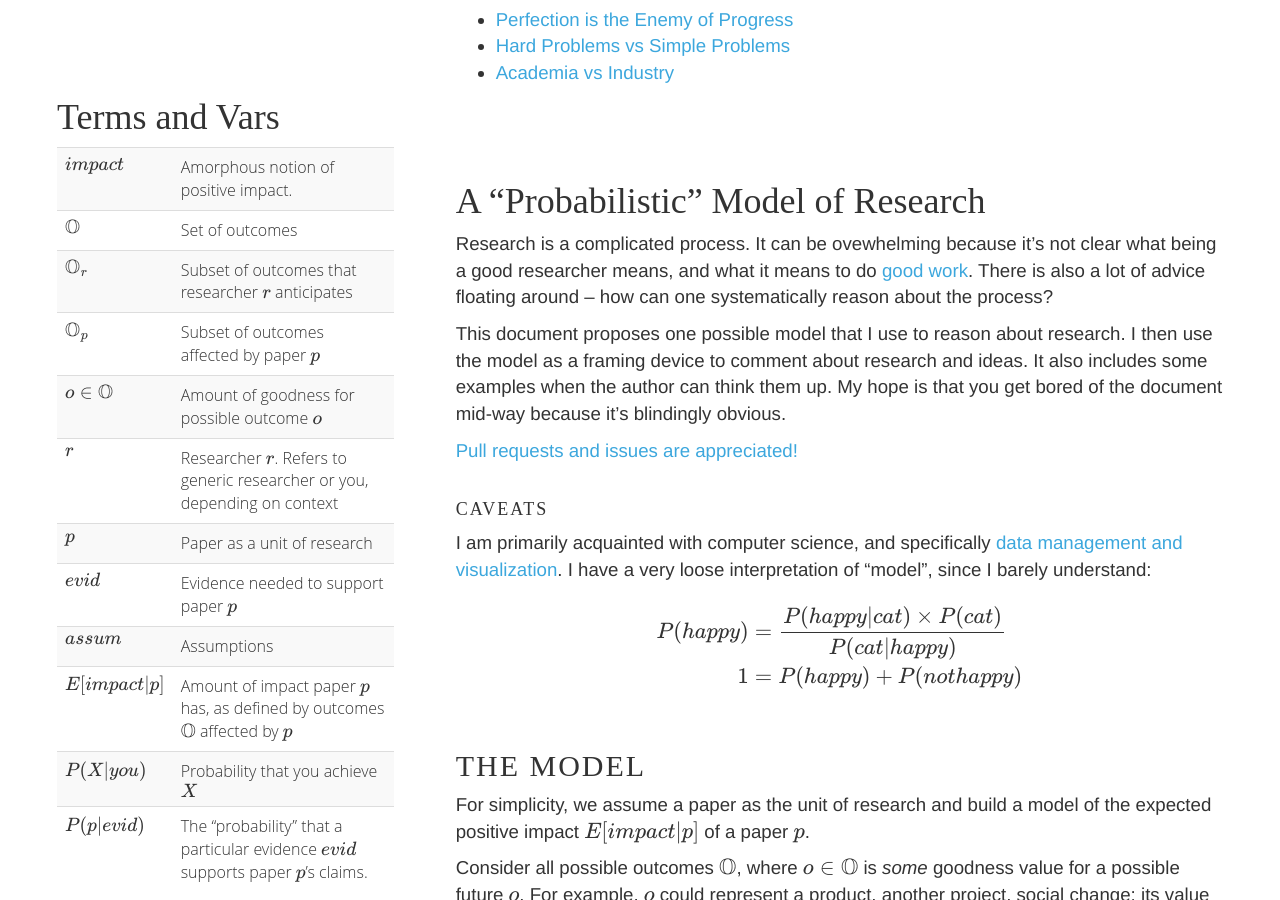
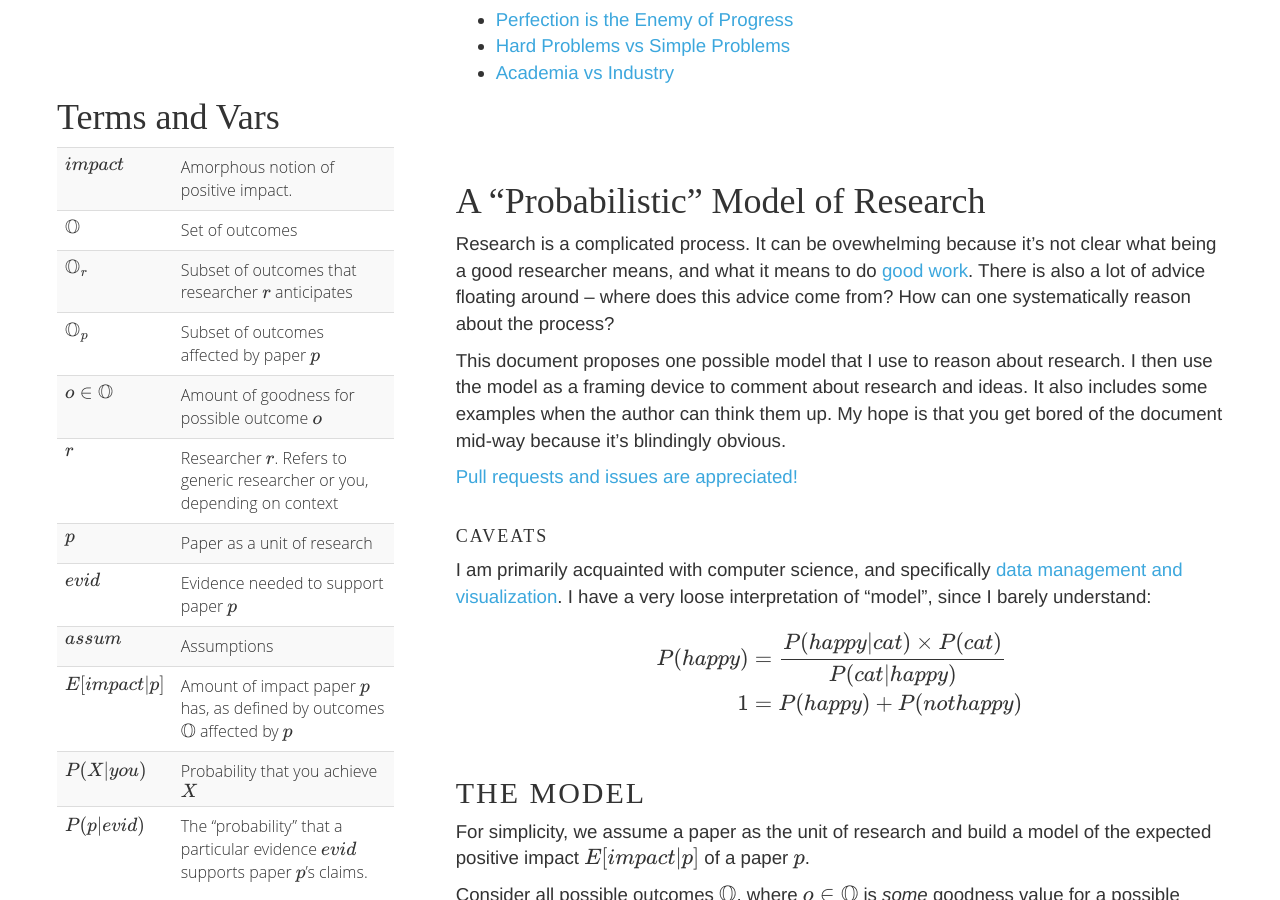
Before and after one commit to researchsetup/researchsetup.github.io, a Jekyll site: the page built from researchmodel.md, in a window 1280 px wide and 900 px high, scrolled down 617 px. Built offline with Jekyll 4.4.1, drawn with Linux system fonts in a browser that asks for light colours; some web fonts are replaced; formulas are drawn with MathJax 3; our own code applies the rules of GitHub Pages for plain Markdown files.

Commit message:
lazy commit msg

```diff
--- a/researchmodel.md
+++ b/researchmodel.md
@@ -39,7 +39,7 @@ $$
 
 # A "Probabilistic" Model of Research
 
-Research is a complicated process.  It can be ovewhelming because it's not clear what being a good researcher means, and what it means to do [good work](http://www.cs.virginia.edu/~robins/YouAndYourResearch.html).  There is also a lot of advice floating around -- how can one systematically reason about the process?
+Research is a complicated process.  It can be ovewhelming because it's not clear what being a good researcher means, and what it means to do [good work](http://www.cs.virginia.edu/~robins/YouAndYourResearch.html).  There is also a lot of advice floating around -- where does this advice come from? How can one systematically reason about the process?
 
 This document proposes one possible model that I use to reason about research.  I then use the model as a framing device to comment about research and ideas.  It also includes some examples when the author can think them up.  My hope is that you get bored of the document mid-way because it's blindingly obvious.
 
```
